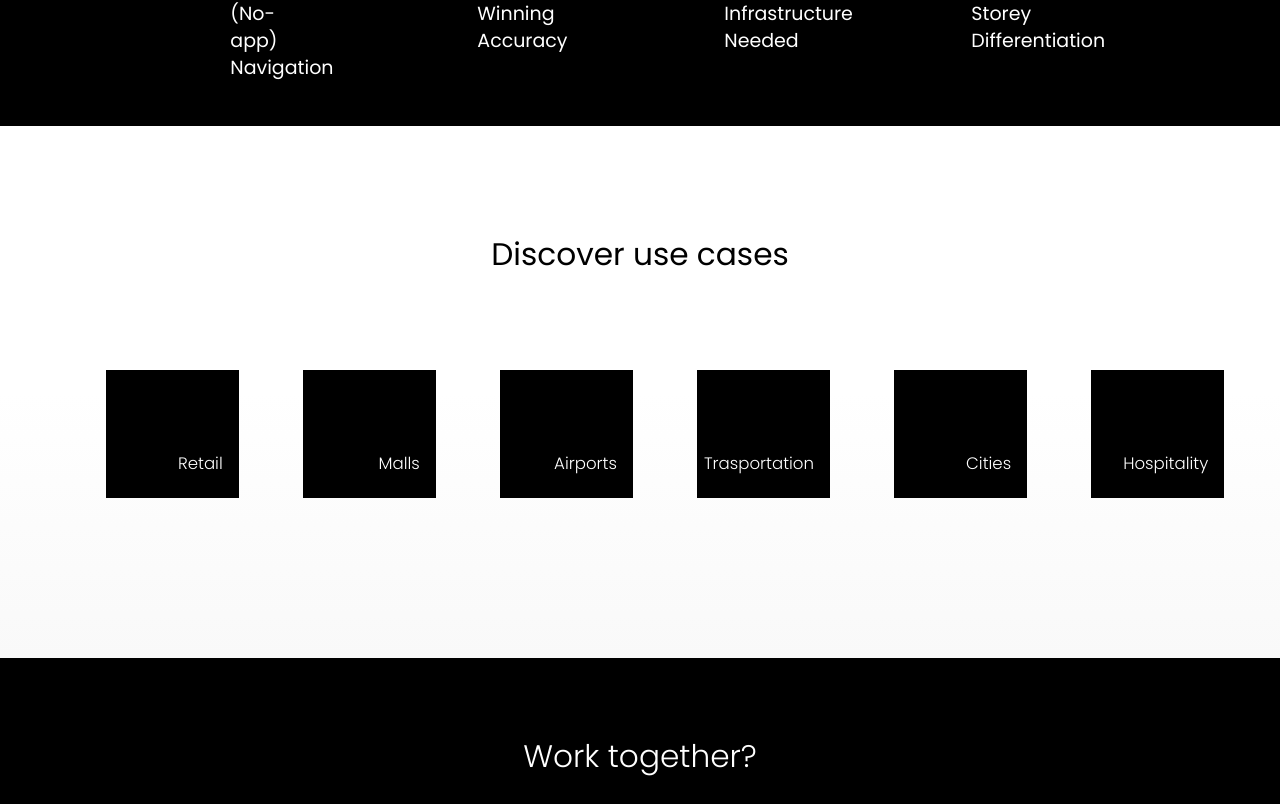
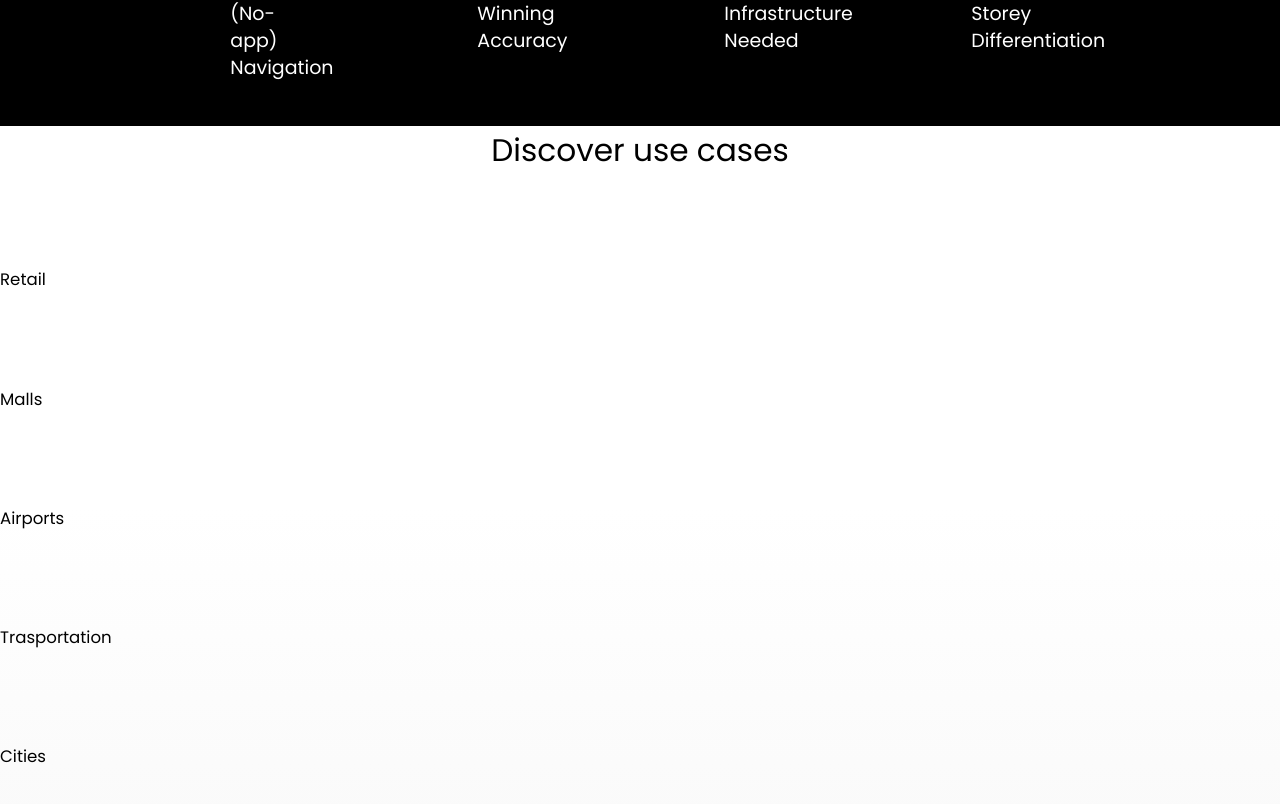
Before and after one commit to antnguyen9919/ariadnetest, a Next.js app: page /solutions/ariadne-navigation in a window 1280 px wide. Shown: the part 2376-3180 px from the top of the page. Built offline with nearby package versions, Linux system fonts and the light colour scheme.

Commit message:
removed the stripe

```diff
--- a/pages/api/create-stripe-session.js
+++ /dev/null
@@ -1,37 +0,0 @@
-const stripe = require("stripe")(process.env.STRIPE_SECRET_KEY);
-
-export default async (req, res) => {
-  const { items, email } = req.body;
-
-  console.log(items);
-
-  const transformedItems = items.map((item) => ({
-    price_data: {
-      currency: "eur",
-      product_data: {
-        images: [item.image],
-        name: item.title,
-      },
-      unit_amount: item.price * 100,
-    },
-    description: item.description,
-    quantity: 1,
-  }));
-
-  const session = await stripe.checkout.sessions.create({
-    payment_method_types: ["card"],
-    shipping_address_collection: {
-      allowed_countries: ["IN"],
-    },
-    line_items: transformedItems,
-    mode: "payment",
-    success_url: "http://localhost:3000/success",
-    cancel_url: "http://localhost:3000/cancel",
-    metadata: {
-      email,
-      images: JSON.stringify(items.map((item) => item.image)),
-    },
-  });
-
-  res.status(200).json({ id: session.id });
-};
--- a/styles/Solutions.module.css
+++ b/styles/Solutions.module.css
@@ -255,88 +255,3 @@ box-shadow: 10px 10px 5px -6px rgba(158,158,158,1);
     height: 40vh;
     padding: 0 10vw;
 }
-
-.useCasesWithTitle{
-    padding: 13vh 7vw 18vh 7vw;
-    width: 100%;
-    /* padding-top: 80px; */
-
-}
-
-.useCases{
-    display: flex;
-    margin-top: 4em;
-    line-height: 1.2em;
-    column-gap: 2em;
-}
-
-
-.caseContainer{
-    display: flex;
-    flex-direction: row;
-    justify-content: center;
-    max-width: 15%;
-    text-align: end;
-}
-
-
-.caseBox{
-    width: 15vw;
-    padding: 1em;
-    color: white;
-    font-weight: 300;
-}
-
-.caseBox1{
-    /* background-image: url(../public/photos/pages/Navigation/Retail.png); */
-    background-color: #000000; /* Used if the image is unavailable */
-    background-position: center; /* Center the image */
-    height: 8em;
-    background-repeat: no-repeat; /* Do not repeat the image */
-    background-size: cover;
-}
-
-.caseBox2{
-    /* background-image: url(../public/photos/pages/Navigation/Mall.png); */
-    background-color: #000000; /* Used if the image is unavailable */
-    background-position: center; /* Center the image */
-    height: 8em;
-    background-repeat: no-repeat; /* Do not repeat the image */
-    background-size: cover;
-
-}
-
-.caseBox3{
-    /* background-image: url(../public/photos/pages/Navigation/Airport.png); */
-    background-color: #000000; /* Used if the image is unavailable */
-    background-position: center; /* Center the image */
-    height: 8em;
-    background-repeat: no-repeat; /* Do not repeat the image */
-    background-size: cover;
-
-}.caseBox4{
-    /* background-image: url(../public/photos/pages/Navigation/Transportation.png); */
-    background-color: #000000; /* Used if the image is unavailable */
-    background-position: center; /* Center the image */
-    height: 8em;
-    background-repeat: no-repeat; /* Do not repeat the image */
-    background-size: cover;
-
-}.caseBox5{
-    /* background-image: url(../public/photos/pages/Navigation/Cities.png); */
-    background-color: #000000; /* Used if the image is unavailable */
-    background-position: center; /* Center the image */
-    height: 8em;
-    background-repeat: no-repeat; /* Do not repeat the image */
-    background-size: cover;
-
-}
-
-.caseBox6{
-    /* background-image: url(../public/photos/pages/Navigation/Hospitality.png); */
-    background-color: #000000; /* Used if the image is unavailable */
-    background-position: center; /* Center the image */
-    height: 8em;
-    background-repeat: no-repeat; /* Do not repeat the image */
-    background-size: cover;
-}
```
